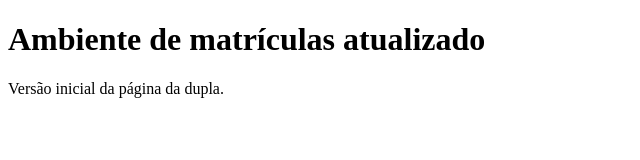
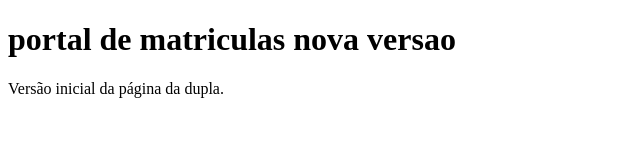
Before and after one commit to anderson-alves1/devops-ambientes-aula, a plain HTML site: page docker/index.html in a window 1280 px wide. Shown: the whole page, without its empty margins (0-640 px from the left). Drawn offline with Linux system fonts and the light colour scheme.

Commit message:
Update header text in index.html
Atualiza titulo da pagina Docker

```diff
--- a/docker/index.html
+++ b/docker/index.html
@@ -5,7 +5,7 @@
   <title>Laboratorio de ambientes</title>
 </head>
 <body>
-  <h1>Ambiente de matrículas atualizado</h1>
+  <h1>portal de matriculas nova versao</h1>
   <p>Versão inicial da página da dupla.</p>
 </body>
 </html>
```
